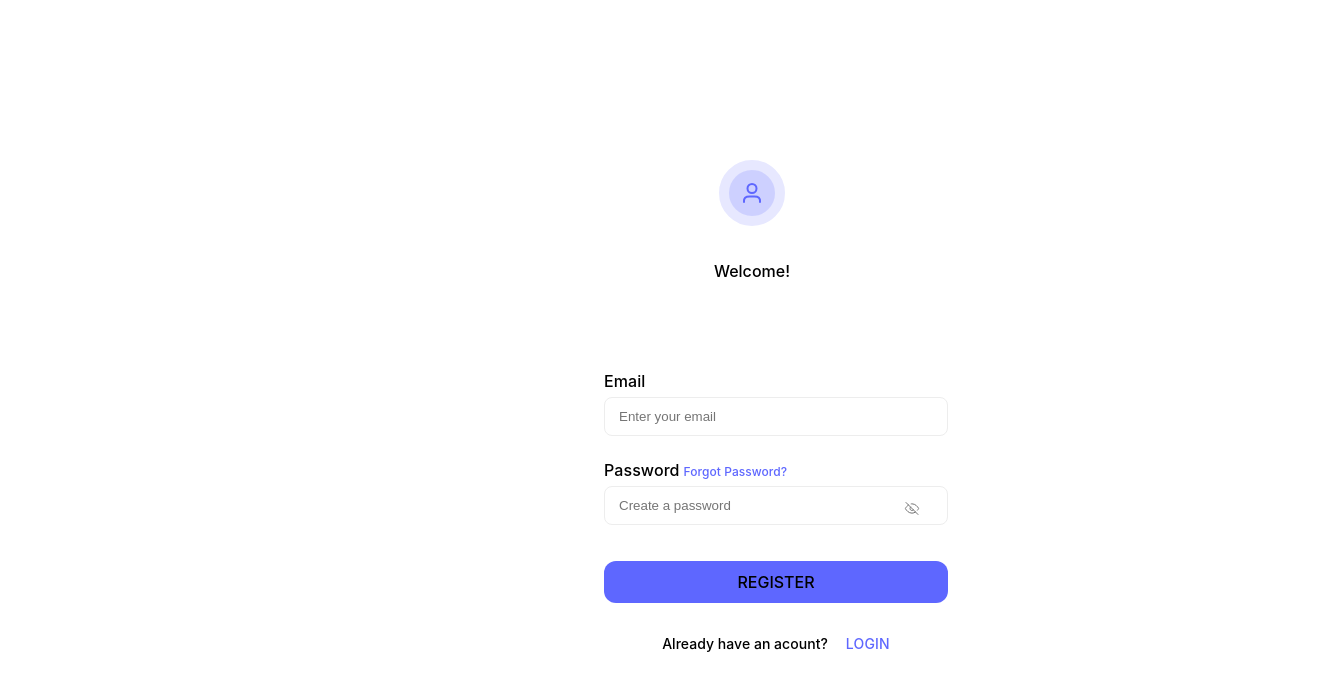
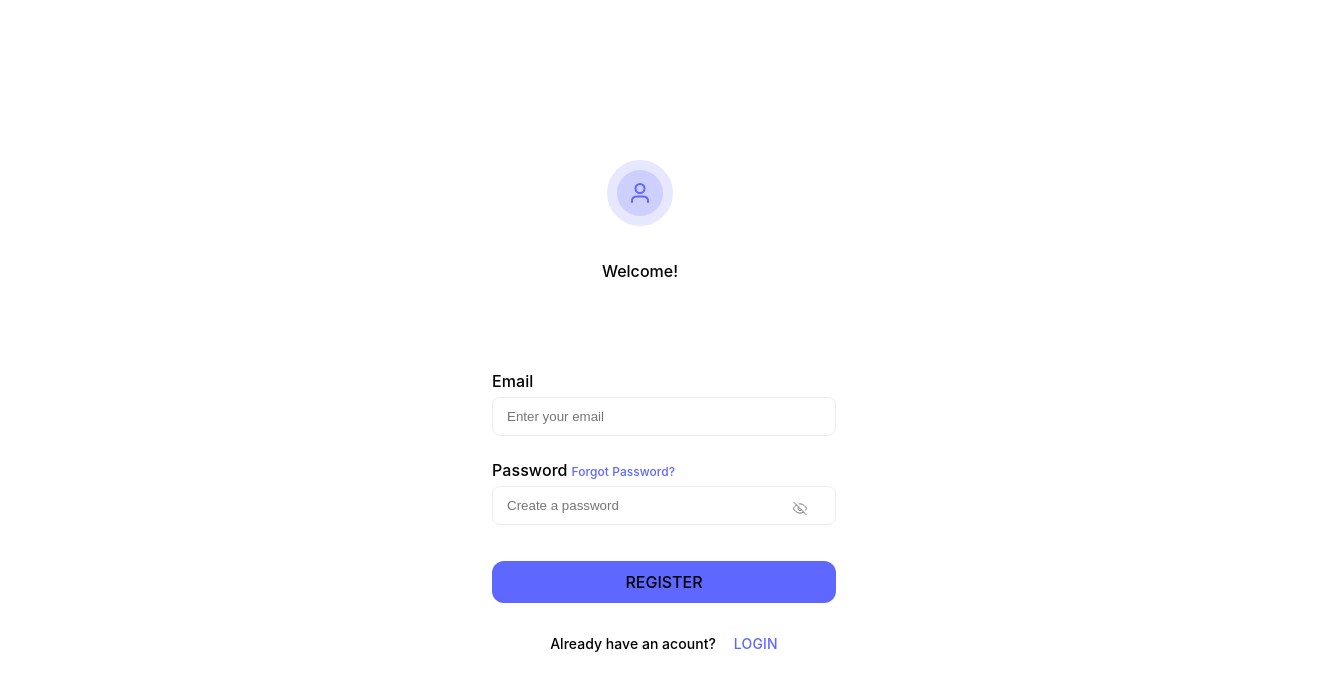
Before and after one commit to siloxa/clipboard-web, a Vue app: page / in a window 1280 px wide. Shown: the top 690 px of the page, 1344 px wide, since content can reach past the window. Built offline with nearby package versions, Linux system fonts and the light colour scheme.

Commit message:
desktop centralized

```diff
--- a/src/App.vue
+++ b/src/App.vue
@@ -24,7 +24,8 @@ a {
   color: #5e67ff;
 }
 .container {
-    margin: 96px 525px;
+  width: 1200px;
+  margin: auto;
 }
 .text-left {
     text-align: left!important;
--- a/src/components/Authenticate.vue
+++ b/src/components/Authenticate.vue
@@ -38,7 +38,7 @@
 
 <style scoped>
 .authentication-box {
-    display: block;
+    margin: auto;
     width: 390px;
     height: 480px;
 }
```
